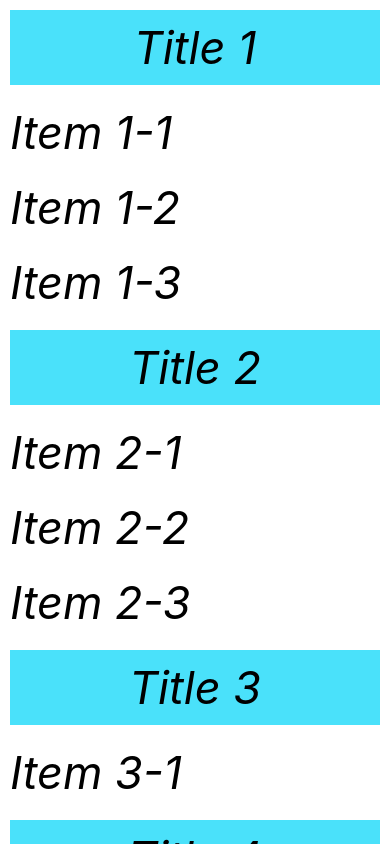
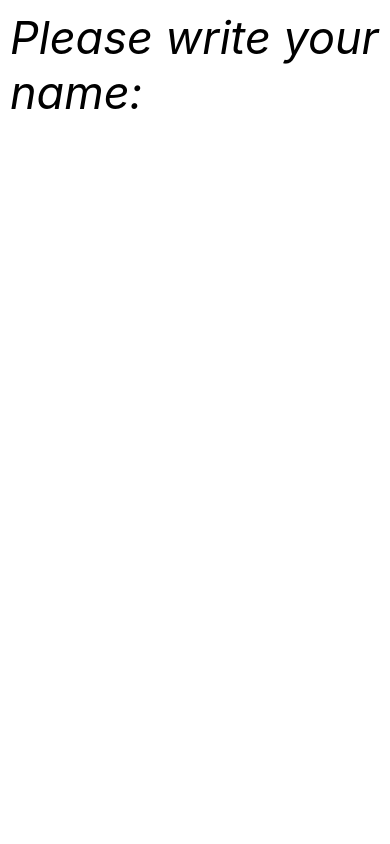
Before and after one commit to andsvb2/rn2021, a React Native app: screen / in a window 390 px wide. Built offline with nearby package versions, Linux system fonts and the light colour scheme.

Commit message:
começo da parte 11

```diff
--- a/App.js
+++ b/App.js
@@ -1,103 +1,11 @@
-import React, {useState} from 'react';
-import {
-  RefreshControl,
-  SectionList,
-  StyleSheet,
-  Text,
-  View,
-} from 'react-native';
+import React from 'react';
+import {StyleSheet, Text, View} from 'react-native';
 
 const App = () => {
-  const [items, setItems] = useState([
-    {name: 'Item 1'},
-    {name: 'Item 2'},
-    {name: 'Item 3'},
-    {name: 'Item 4'},
-    {name: 'Item 5'},
-    {name: 'Item 6'},
-    {name: 'Item 7'},
-    {name: 'Item 8'},
-    {name: 'Item 9'},
-    {name: 'Item 27'},
-    {name: 'Item 78'},
-    {name: 'Item 321'},
-    {name: 'Item 25'},
-  ]);
-
-  const DATA = [
-    {
-      title: 'Title 1',
-      data: ['Item 1-1', 'Item 1-2', 'Item 1-3'],
-    },
-    {
-      title: 'Title 2',
-      data: ['Item 2-1', 'Item 2-2', 'Item 2-3'],
-    },
-    {
-      title: 'Title 3',
-      data: ['Item 3-1'],
-    },
-    {
-      title: 'Title 4',
-      data: ['Item 4-1', 'Item 4-2'],
-    },
-  ];
-
-  const [refreshing, setRefreshing] = useState(false);
-
-  const onRefresh = () => {
-    setRefreshing(true);
-    setItems([...items, {name: 'Item 69'}]);
-    setRefreshing(false);
-  };
-
   return (
-    <SectionList
-      keyExtractor={(item, index) => index.toString()}
-      sections={DATA}
-      renderItem={({item}) => <Text style={styles.text}>{item}</Text>}
-      renderSectionHeader={({section}) => (
-        <View style={styles.item}>
-          <Text style={styles.text}>{section.title}</Text>
-        </View>
-      )}
-    />
-
-    /*<FlatList
-      keyExtractor={(item, index) => index.toString()}
-      data={items}
-      renderItem={({item}) => (
-        <View style={styles.item}>
-          <Text style={styles.text}>{item.name}</Text>
-        </View>
-      )}
-      refreshControl={
-        <RefreshControl
-          refreshing={refreshing}
-          onRefresh={onRefresh}
-          colors={['#ff00ff']}
-        />
-      }
-    />*/
-    /*  <ScrollView
-      style={styles.body}
-      refreshControl={
-        <RefreshControl
-          refreshing={refreshing}
-          onRefresh={onRefresh}
-          colors={['#f080f2']}
-        />
-      }>
-      {/!* Cria uma função para iterar sobre os itens do array e
-      exibi-los na view. *!/}
-      {items.map(i => {
-        return (
-          <View style={styles.item} key={i.key}>
-            <Text style={styles.text}>{i.item}</Text>
-          </View>
-        );
-      })}
-    </ScrollView>*/
+    <View style={styles.body}>
+      <Text style={styles.text}>Please write your name: </Text>
+    </View>
   );
 };
 
@@ -106,12 +14,6 @@ const styles = StyleSheet.create({
     flex: 1,
     flexDirection: 'column',
     backgroundColor: '#ffffff',
-  },
-  item: {
-    margin: 10,
-    backgroundColor: '#4ae1fa',
-    justifyContent: 'center',
-    alignItems: 'center',
   },
   text: {
     color: '#000000',
```
